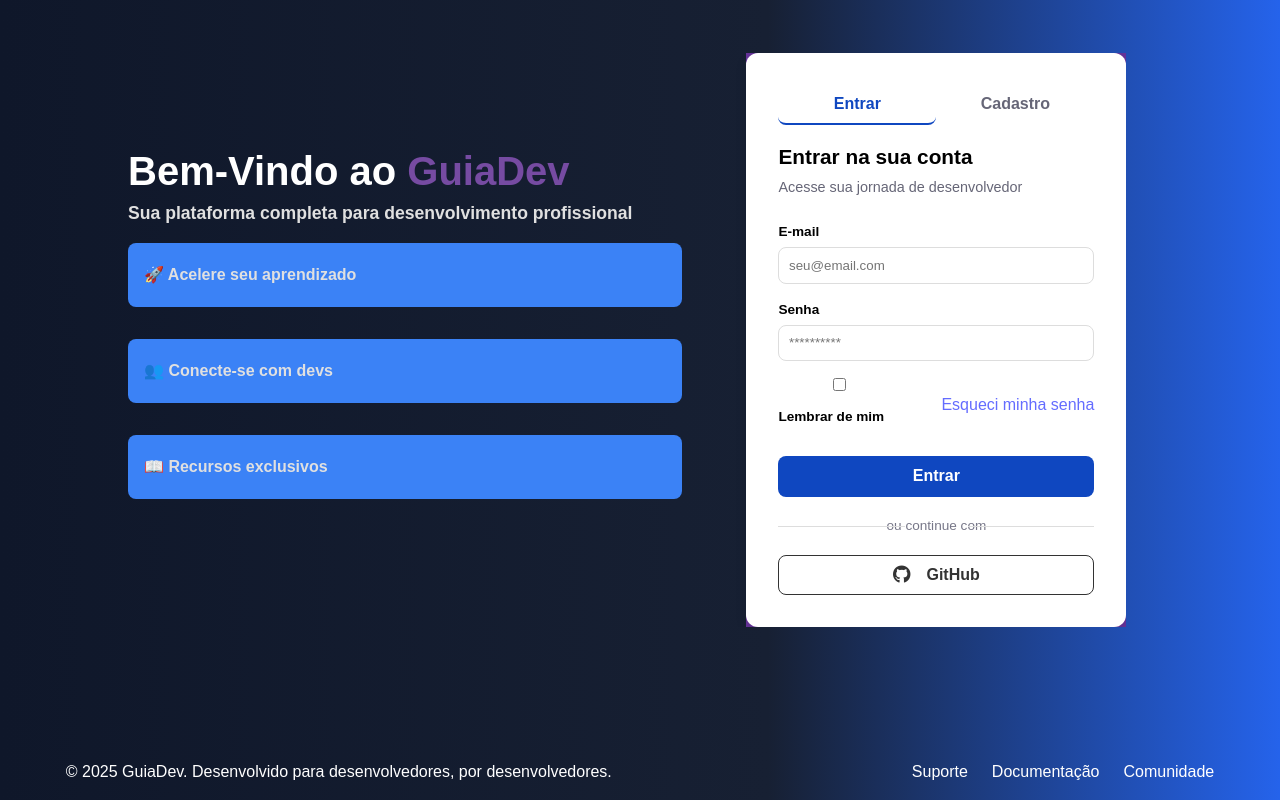
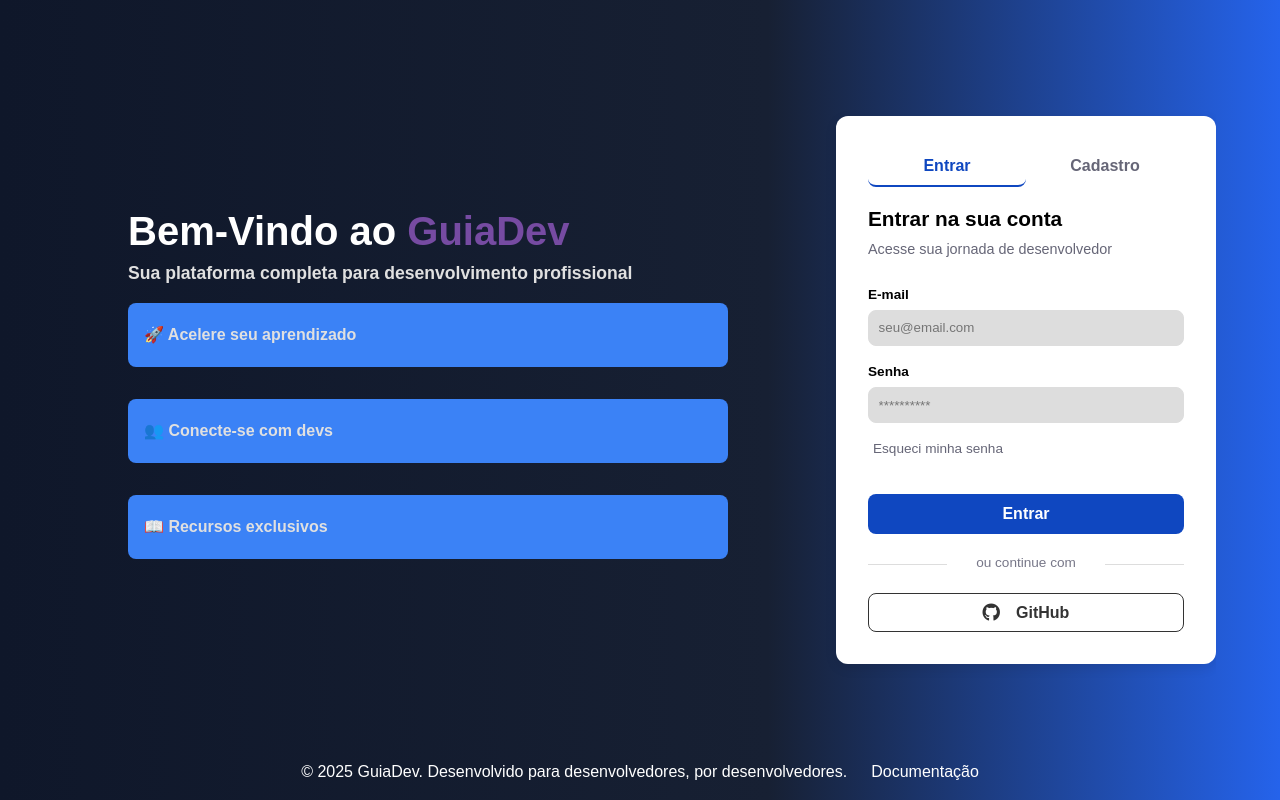
Before and after one commit to unb-mds/2025-2-GuiaDev, a React (Vite) app in the folder frontend/: page /login in a window 1280 px wide. Built offline with nearby package versions, Linux system fonts and the light colour scheme.

Commit message:
fix: arruma estilos e responsividade da página de login/cadastro

```diff
--- a/frontend/src/components/Footer/Footer.css
+++ b/frontend/src/components/Footer/Footer.css
@@ -17,3 +17,9 @@ footer {
     gap: 2rem;
     flex-wrap: wrap;
 }
+
+@media (max-width: 992px){
+    footer{
+        display: none;
+    }
+}
--- a/frontend/src/components/Footer/Footer.jsx
+++ b/frontend/src/components/Footer/Footer.jsx
@@ -7,9 +7,7 @@ const Footer = () => (
             <span style={{ color: "#fff" }}>
                 &copy; {new Date().getFullYear()} GuiaDev. Desenvolvido para desenvolvedores, por desenvolvedores.
             </span>
-            <a href="/suporte" style={{ marginLeft: "300px", color: "#fff" }}>Suporte</a>
             <a href="/documentacao" style={{ marginLeft: "24px", color: "#fff" }}>Documentação</a>
-            <a href="/comunidade" style={{ marginLeft: "24px", color: "#fff" }}>Comunidade</a>
         </div>
     </footer>
 );
--- a/frontend/src/components/Register/Register.css
+++ b/frontend/src/components/Register/Register.css
@@ -57,26 +57,25 @@ form input {
   margin-bottom: 1rem;
   border: 1px solid #ddd;
   border-radius: 8px;
+  background-color: #ddd; /*cor de fundo do input*/
+  color: black;
 }
 
-/* opções (lembrar/esqueci a senha) */
-.options {
-  display: flex;
-  justify-content: space-between;
-  align-items: center;
-  margin-bottom: 1.5rem;
+form input:focus {
+  outline: 2px solid #0f47c0; /* espessura, tipo e cor */
+  outline-offset: 2px;        /* opcional: afasta o contorno da borda */
 }
 
-.option a {
-  font-size: 0.85rem;
-  color: #0f47c0;
-  text-decoration: none;
-}
+
+/* opções (lembrar/esqueci a senha) */
+
+
 
 /* botão de entrar */
 .btn-entrar,
 .btn-cadastrar {
   width: 100%;
+  margin-top: 10px;
   padding: 0.7rem;
   background: #0f47c0;
   color: white;
@@ -92,50 +91,10 @@ form input {
   background: #093599;
 }
 
-.divider {
-  margin: 1.2rem 0;
-  color: #778;
-  font-size: 0.85rem;
-  position: relative;
-  text-align: center;
+.register-divider{
+  border: none;
+  height: 2px;
+  background: rgba(102, 102, 119, 0.534);
+  box-shadow: 0 2px 6px rgba(0,0,0,0.15);
+  margin: 1.5rem 0;
 }
-
-.divider::before,
-.divider::after {
-  content: "";
-  position: absolute;
-  top: 50%;
-  width: 40%;
-  height: 1px;
-  background: #ddd;
-}
-.divider::before {
-  left: 0;
-}
-.divider::after {
-  right: 0;
-}
-
-/* .social-login {
-    display: flex;
-    justify-content: center;
-    gap: 1rem;
-} */
-
-/* .btn-social {
-    flex: 1;
-    padding: 0.6rem;
-    border: 1px solid #ddd;
-    border-radius: 8px;
-    background: white;
-    cursor: pointer;
-    font-weight: bold;
-}
-
-.google {
-    color: #db4437;
-}
-
-.github {
-    color: #333;
-} */
--- a/frontend/src/components/Register/Register.jsx
+++ b/frontend/src/components/Register/Register.jsx
@@ -75,11 +75,8 @@ function Register({ onSwitchToLogin }) {
           onChange={(e) => setSenha(e.target.value)}
           required
         />
-        <div className="options">
-          <label>
-            <input type="checkbox" required /> Aceito os termos de uso
-          </label>
-        </div>
+        <hr className="register-divider"></hr>
+
         <button type="submit" className="btn-cadastrar">
           Criar Conta
         </button>
--- a/frontend/src/components/Sign-in/Sign-in.css
+++ b/frontend/src/components/Sign-in/Sign-in.css
@@ -66,10 +66,16 @@ form input {
   margin-bottom: 1.5rem;
 }
 
-.option a {
+.forgot-pass{
   font-size: 0.85rem;
-  color: #0f47c0;
+  color: #667;
   text-decoration: none;
+  margin-left: 5px;
+}
+
+.forgot-pass:hover{
+  color: #667;
+  opacity: 0.7;
 }
 
 /* botão de entrar */
@@ -102,7 +108,7 @@ form input {
   content: "";
   position: absolute;
   top: 50%;
-  width: 40%;
+  width: 25%;
   height: 1px;
   background: #ddd;
 }
--- a/frontend/src/components/Sign-in/Sign-in.jsx
+++ b/frontend/src/components/Sign-in/Sign-in.jsx
@@ -23,10 +23,10 @@ const handleGithubLogin = () => {
     try {
       const response = await api.post("/auth/login", {
         email: email,
-        password: senha, // Corrigido para 'password'
+        password: senha,
       });
 
-      const { access_token } = response.data; // Corrigido para 'access_token'
+      const { access_token } = response.data;
 
       localStorage.setItem("authToken", access_token);
       console.log("Token salvo:", access_token);
@@ -70,10 +70,7 @@ const handleGithubLogin = () => {
           required
         />
         <div className="options">
-          <label>
-            <input type="checkbox" /> Lembrar de mim
-          </label>
-          <a href="#">Esqueci minha senha</a>
+          <a href="#" className="forgot-pass">Esqueci minha senha</a>
         </div>
         <button type="submit" className="btn-entrar">
           Entrar
--- a/frontend/src/pages/Login/Login.css
+++ b/frontend/src/pages/Login/Login.css
@@ -1,33 +1,30 @@
 
 .login-page {
     display: flex;
+    padding: 0;
     width: 100%;
     min-height: 100vh;
     background: #0F172A;
     background: linear-gradient(90deg, rgba(15, 23, 42, 1) 0%, rgba(23, 32, 51, 1) 60%, rgba(37, 99, 235, 1) 100%);
-    /* background-color: red; */
     color: white;
     font-family: Arial, sans-serif;
     align-items: center;
     justify-content: center;
     justify-items: center;
-    padding-left: 5vw;
-    padding-bottom: 120px;
+    padding: 0 5vw;
 }
 .content-right{
-    background-color: rebeccapurple;
-
+    margin: none;
+    align-self: center;
+    margin-bottom: 20px;
 }
 
 .content {
     display: flex;
+    margin: 0;
     flex-direction: row;
-    align-items: center;
-   height: calc(100% - 80px);
+    padding: none;
     justify-content: space-around;
-    max-width: 1200px;
-    margin-right: 12vw;
-    /* margin-top: 2vh; */
 }
 
 /* para o lado esquerdo */
@@ -73,6 +70,7 @@
     padding: 1rem 1rem;
     margin-bottom: 2rem;
     display: flex;
+    max-width: 600px;
 }
 
 /*lado direito agora */
@@ -86,21 +84,50 @@
 
 
 
-@media (max-width: 900px) {
-    .login-page {
+@media (max-width: 992px) {
+    .content{
         flex-direction: column;
         align-items: stretch;
+        width: 100%;
     }
     .content-left {
         padding: 2rem;
         text-align: center;
+        align-items: center;
     }
-    .right-side {
-        padding: 2rem 1rem;
+    .content-right{
+        max-width: 400px;
     }
-    .login-box {
+}
+/*
+@media (max-width: 992px){
+    .content{
         width: 100%;
-        max-width: 480px;
+        margin: none;
+        padding: none;
     }
 
+    .content-left{
+        display: none;
+    }
+
+    .content-right{
+
+    }
+
+    .Footer{
+        display: none;
+    }
+
+} */
+
+@media (max-width: 480px){
+    .content{
+        width: 100%;
+        margin: none;
+        padding: none;
+    }
+    .content-right{
+        width: 100%;
+    }
 }
--- a/frontend/src/pages/Login/Login.jsx
+++ b/frontend/src/pages/Login/Login.jsx
@@ -38,7 +38,7 @@ export default function Login() {
           <Sign_in/>
         </div>
       </div>
-      <Footer />
+      <Footer/>
     </div>
   );
 }
```
